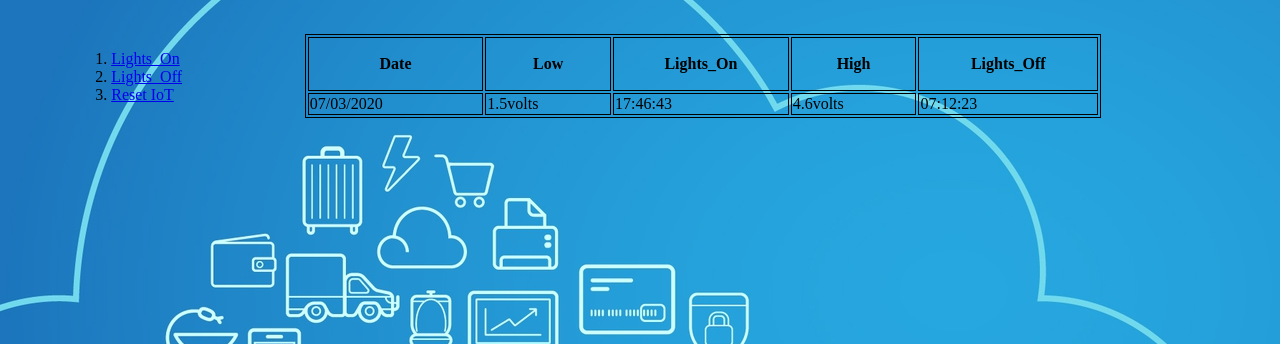
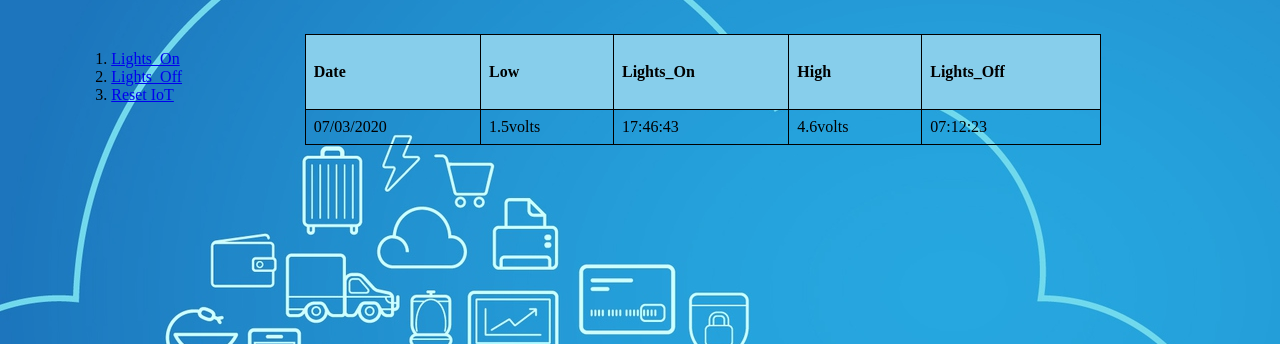
Before and after one commit to alexmagwe/Heroku-test-deploy, a Flask app: page / in a window 1280 px wide. Shown: the part 92-436 px from the top of the page. Run offline with Flask 2, Linux system fonts and the light colour scheme; a user stored in the database is signed in; data that the repository does not hold is empty.

Commit message:
make it better

```diff
--- a/iot/static/style.css
+++ b/iot/static/style.css
@@ -89,14 +89,33 @@
     width: 70%;
 	float:unset;
 	margin: auto;
+    border-collapse: collapse;
 }
-table, th, td
+table, th,td
 {
 	border: 1px solid black;
+}
+th,td
+{
+    border: 1px solid black;
+    padding: 8px;
+}
+tr:nth-child(even)
+{
+    background-color: #f2f2f2;
+}
+tr:hover
+{
+    background-color: #ddd;
 }
 th
 {
     height: 50px;
+    padding-top: 12px;
+    padding-bottom: 12px;
+    text-align: left;
+    background-color: skyblue;
+    color: black;
 }
 .register
 {
```
